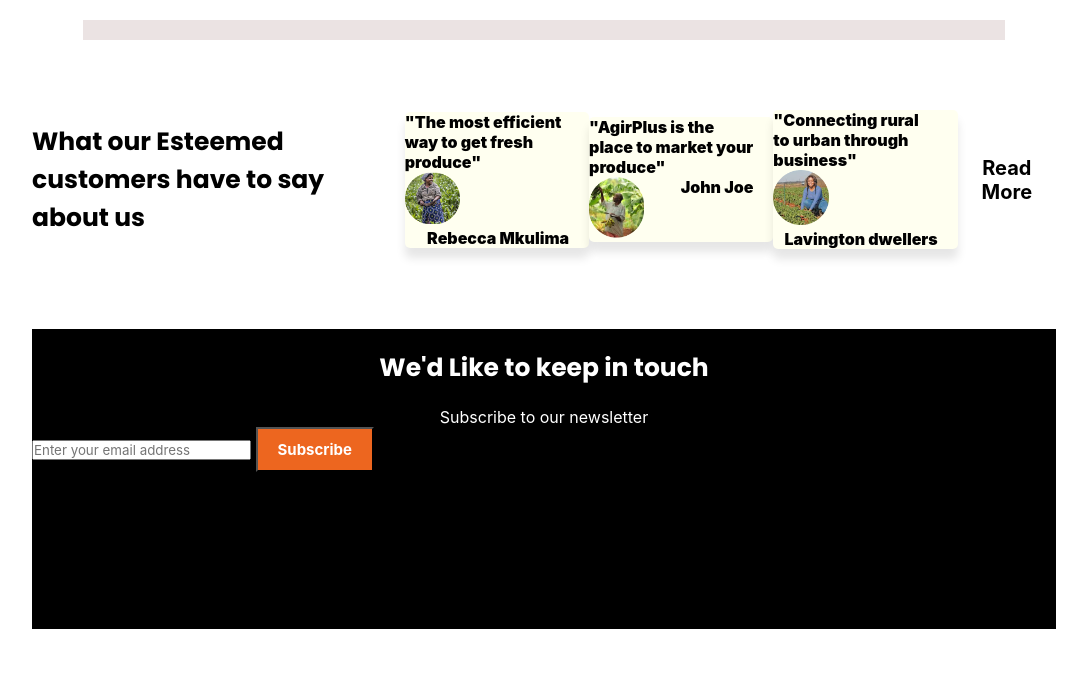
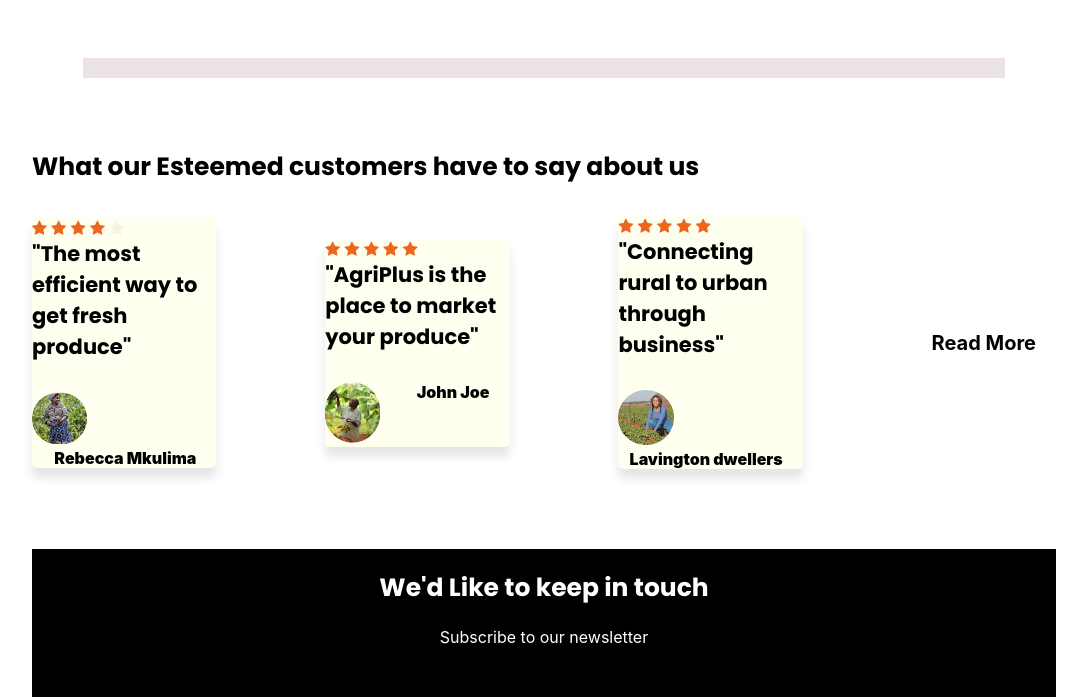
Before and after one commit to o-brayarn/agriplus, a plain HTML site: page index.html in a window 1280 px wide. Shown: the part 2030-2727 px from the top of the page, without its empty margins (96-1183 px from the left). Drawn offline with nearby package versions, Linux system fonts and the light colour scheme; a web font is replaced by a local one.

Commit message:
set the footer into lists for styling

```diff
--- a/index.html
+++ b/index.html
@@ -10,6 +10,7 @@
 </head>
 <body>
     <div class="nav-bar">
+        <!-- <label for="toggle">&#9776;</label> -->
         <nav>
             <label class="logo">AgriPlus</label>
             <ul>
@@ -92,8 +93,9 @@
         </div>
 
 
+
+            <h1>Newest Item</h1>
         <div class="sec5">
-            <h1>Newest Item</h1>
             <div>
                 <img src="/assets/images/Rectangle 6.png" alt="Hybrid chicken" class="img8">
                 <h2>Chicken</h2>
@@ -126,23 +128,41 @@
 
         <hr>
 
+        <h1>What our Esteemed customers have to say about us</h1>
         <div class="sec6">
-            <h1>What our Esteemed customers have to say about us</h1>
             <div>
-                <p>"The most efficient way to get fresh produce"</p>
+                <!--Add star ratings icons-->
+                <span class="fa fa-star checked"></span>
+                <span class="fa fa-star checked"></span>
+                <span class="fa fa-star checked"></span>
+                <span class="fa fa-star checked"></span>
+                <span class="fa fa-star unchecked"></span>
+                <h2>"The most efficient way to get fresh produce"</h2>
                 <img src="assets/images/Rectangle 11.png" alt="A lady farming or something" class="img12">
                 <p>Rebecca Mkulima</p>
             </div>
 
             <div>
-                <p>"AgirPlus is the place to market your produce"</p>
-                <img src="/assets/images/Rectangle 11-1.png" alt="John picking leaves or something" class="img12">
+                <!--Add star ratings icons-->
+                <span class="fa fa-star checked"></span>
+                <span class="fa fa-star checked"></span>
+                <span class="fa fa-star checked"></span>
+                <span class="fa fa-star checked"></span>
+                <span class="fa fa-star checked"></span>
+                <h2>"AgriPlus is the place to market your produce"</h2>
+                <img src="/assets/images/Rectangle 11-1.png" alt="John picking leaves or something" class="img13">
                 <p>John Joe</p>
             </div>
 
             <div>
-                <p>"Connecting rural to urban through business"</p>
-                <img src="/assets/images/Rectangle 11-2.png" alt="A lady just flexing" class="img12">
+                <!--Add star ratings icons-->
+                <span class="fa fa-star checked"></span>
+                <span class="fa fa-star checked"></span>
+                <span class="fa fa-star checked"></span>
+                <span class="fa fa-star checked"></span>
+                <span class="fa fa-star checked"></span>
+                <h2>"Connecting rural to urban through business"</h2>
+                <img src="/assets/images/Rectangle 11-2.png" alt="A lady just flexing" class="img14">
                 <p>Lavington dwellers</p>
             </div>
             <button class="read-more-btn">Read More</button>
@@ -151,12 +171,14 @@
         <div class="sec7">
             <h1>We'd Like to keep in touch</h1>
             <p>Subscribe to our newsletter</p>
-            <input type="text" placeholder="Enter your email address"> <button class="sub-btn">Subscribe</button>
+            <input type="text" id="mail" placeholder="Enter your email address"> <button class="sub-btn">Subscribe</button>
         </div>
 
         <div class="sec8">
+            <div class="sec8-main">
                 <div>
                     <label class="logo">AgriPlus</label>
+                    <p>Quality Farm produce through <br> buying and selling</p>
                     <span class="wrapper">
                         <a class="social-icon" href="#"><ion-icon name="logo-twitter"></ion-icon></a>
                         <a class="social-icon" href="#"><ion-icon name="logo-facebook"></ion-icon></a>
@@ -167,6 +189,7 @@
                     <a href="" ><img alt='Get it on Google Play' src='https://play.google.com/intl/en_us/badges/static/images/badges/en_badge_web_generic.png' style=" display: inline-block; border-radius: 13px; width: 150px; height: 70px;"/></a>
                     <a href="#" style="display: inline-block; overflow: hidden; border-radius: 13px; width: 150px; height: 70px;"><img src="https://tools.applemediaservices.com/api/badges/download-on-the-app-store/white/en-us?size=250x83&amp;releaseDate=1241395200&h=6cec8bbc0e43201eba00235612b1ee02" alt="Download on the App Store" style="border-radius: 13px; width: 150px; height: 70px;"></a>
 
+                </div>
 
                 <div>
                     <h2>Company</h2>
@@ -195,7 +218,8 @@
                         <li><a href="">Privacy and Policy</a></li>
                     </ul>
                 </div>
-            <p>All rights reserved, terms and conditions applied</p>
+         </div>
+            <p id="footer">All rights reserved, terms and conditions applied</p>
         </div>
     </main>
     <script type="module" src="https://unpkg.com/ionicons@5.5.2/dist/ionicons/ionicons.esm.js"></script>
```
Lines whose indentation alone changed are shown as unchanged.
